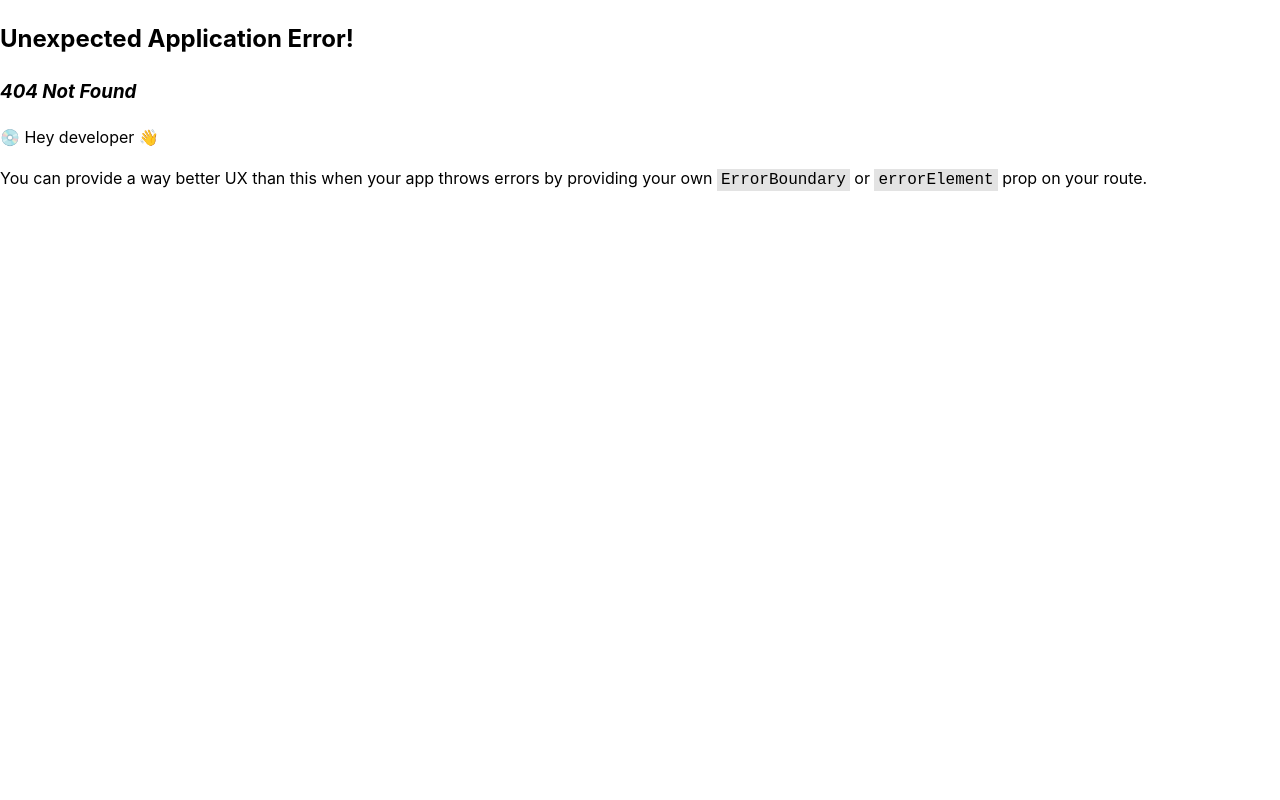
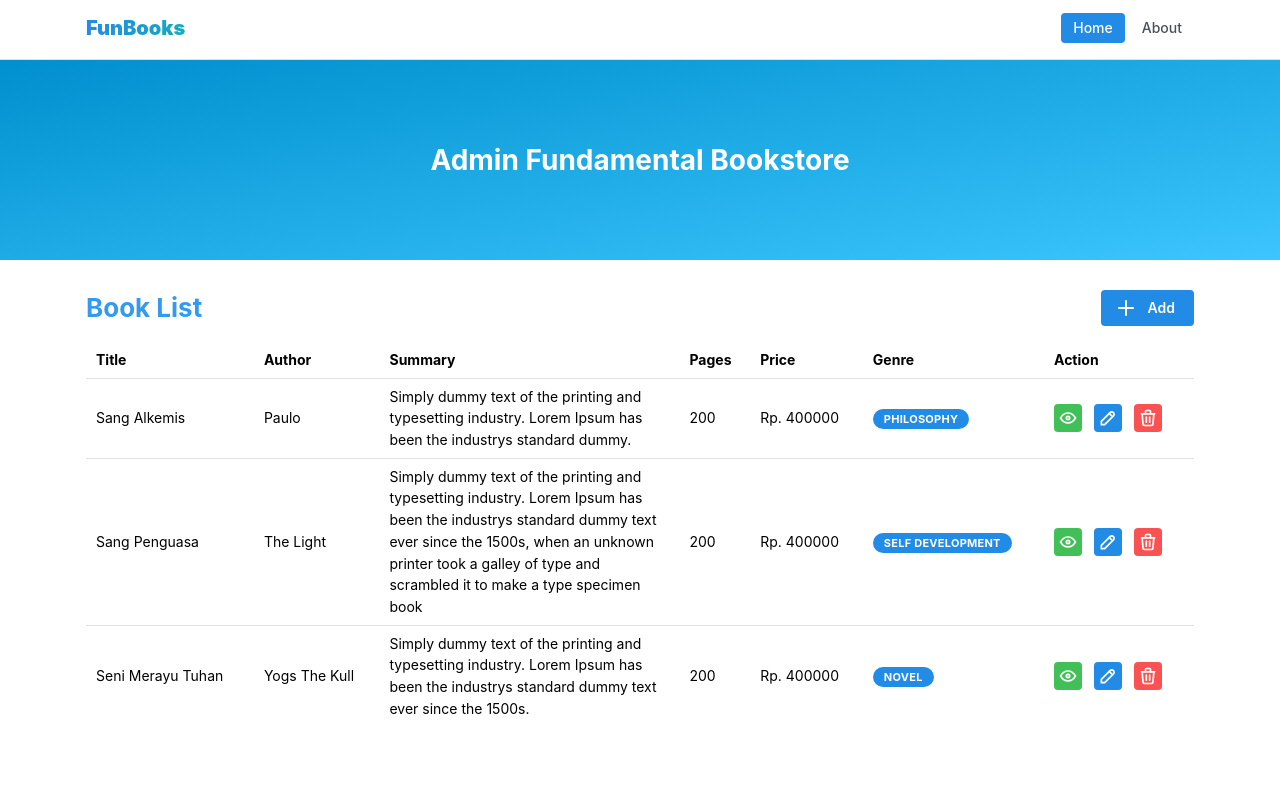
Before and after one commit to Fundamental-Academy/student-react-bookstore, a React (Vite) app: page /admin in a window 1280 px wide. Before the commit this address had no page. Shown: the top 800 px of the page. Built offline with nearby package versions, Linux system fonts and the light colour scheme.

Commit message:
feat: setup admin layout

```diff
--- /dev/null
+++ b/src/modules/layouts/admin-layout.jsx
@@ -0,0 +1,39 @@
+import { AppShell, Box, Container, Text } from "@mantine/core";
+import { Outlet } from "react-router-dom";
+import { Header } from "./header";
+import { Footer } from "./footer";
+
+export function AdminLayout() {
+  return (
+    <AppShell header={{ height: 60 }} padding="md">
+      <Header />
+
+      <AppShell.Main style={{ padding: 0 }}>
+        <Box
+          style={{
+            alignItems: "center",
+            backgroundImage:
+              "linear-gradient(to bottom right, #0090CD, #3CC5FE)",
+            display: "flex",
+            height: "200px",
+            justifyContent: "center",
+            marginTop: 60,
+            position: "relative",
+            width: "100%",
+          }}
+          component="div"
+        >
+          <Text size={28} fw={700} c="white">
+            Admin Fundamental Bookstore
+          </Text>
+        </Box>
+
+        <Container size="lg">
+          <Outlet />
+        </Container>
+      </AppShell.Main>
+
+      <Footer />
+    </AppShell>
+  );
+}
--- a/src/pages/book/create.jsx
+++ b/src/pages/book/create.jsx
@@ -37,7 +37,7 @@ export default function PageBookCreate() {
 
         <Button
           component={Link}
-          to="/book"
+          to="/admin"
           variant="outline"
           leftSection={<IconArrowBack />}
         >
--- a/src/pages/book/detail.jsx
+++ b/src/pages/book/detail.jsx
@@ -58,7 +58,7 @@ export default function PageBookDetail() {
           <Group position="left" mt="sm">
             <Button
               component={Link}
-              to={`/book/1/edit`}
+              to={`/admin/1/edit`}
               color="gray"
               variant="outline"
             >
--- a/src/pages/book/edit.jsx
+++ b/src/pages/book/edit.jsx
@@ -39,7 +39,7 @@ export default function PageBookCreate() {
 
         <Button
           component={Link}
-          to="/book"
+          to="/admin"
           variant="outline"
           leftSection={<IconArrowBack />}
         >
--- a/src/pages/book/list.jsx
+++ b/src/pages/book/list.jsx
@@ -49,7 +49,7 @@ export default function PageBookList() {
           Book List
         </Title>
 
-        <Button component={Link} to="/book/create" leftSection={<IconPlus />}>
+        <Button component={Link} to="/admin/create" leftSection={<IconPlus />}>
           Add
         </Button>
       </Flex>
@@ -84,7 +84,7 @@ export default function PageBookList() {
                     component={Link}
                     variant="filled"
                     color="green"
-                    to={`/book/${book.id}/detail`}
+                    to={`/admin/${book.id}/detail`}
                   >
                     <IconEye size={20} />
                   </ActionIcon>
@@ -93,7 +93,7 @@ export default function PageBookList() {
                     component={Link}
                     variant="filled"
                     color="blue"
-                    to={`/book/${book.id}/edit`}
+                    to={`/admin/${book.id}/edit`}
                   >
                     <IconPencil size={20} />
                   </ActionIcon>
```
Also changed, not shown: src/router.jsx (+6 -5 lines).
